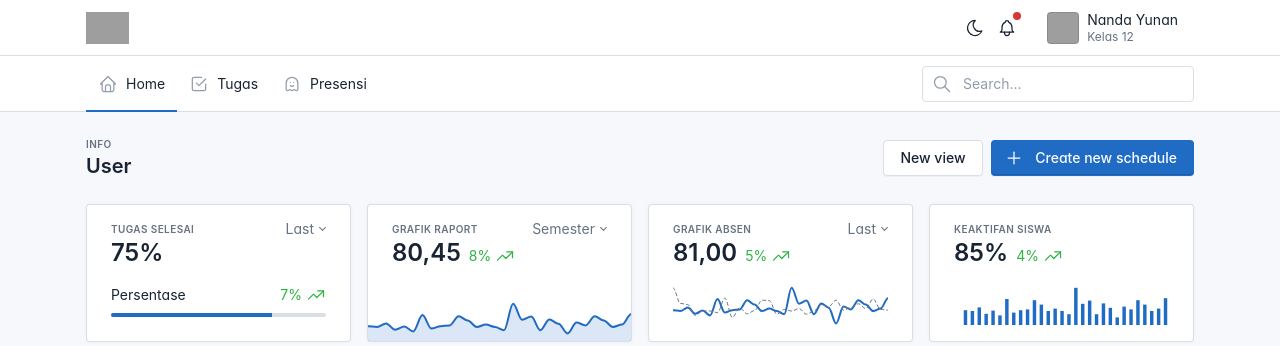
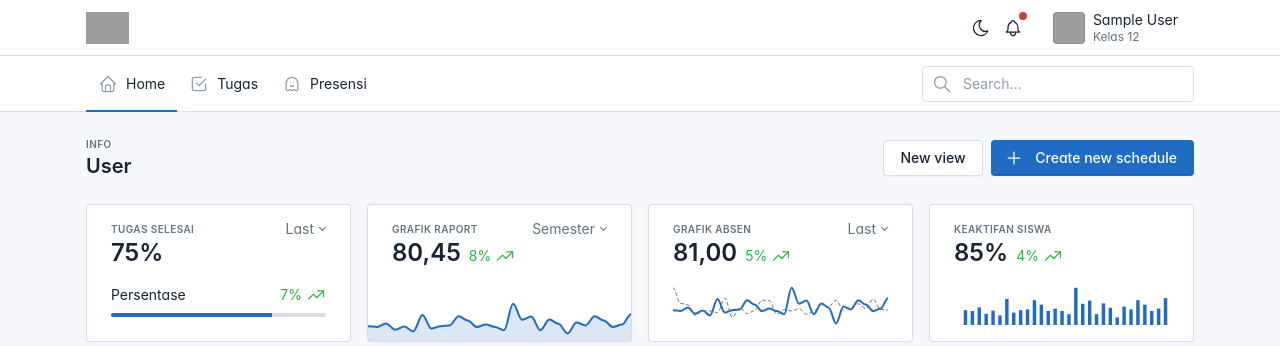
Before and after one commit to Nandayunan/SmartLearning, a Laravel app: page / in a window 1280 px wide. Shown: the top 346 px of the page. Run offline with Laravel 10, Linux system fonts and the light colour scheme; the visitor is signed in with stand-in values (Sample User, id 1); some web fonts are replaced; grey boxes are pictures that could not be loaded.

Commit message:
feat: bigbigbig

```diff
--- a/resources/views/welcome.blade.php
+++ b/resources/views/welcome.blade.php
@@ -158,7 +158,7 @@
               <a href="#" class="nav-link d-flex lh-1 text-reset p-0" data-bs-toggle="dropdown" aria-label="Open user menu">
                 <span class="avatar avatar-sm" style="background-image: url(./static/avatars/000m.jpg)"></span>
                 <div class="d-none d-xl-block ps-2">
-                  <div>Nanda Yunan</div>
+                  <div>{{ Auth::user()->name }}</div>
                   <div class="mt-1 small text-muted">Kelas 12</div>
                 </div>
               </a>
```
